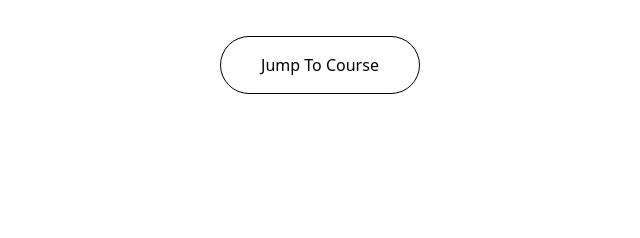
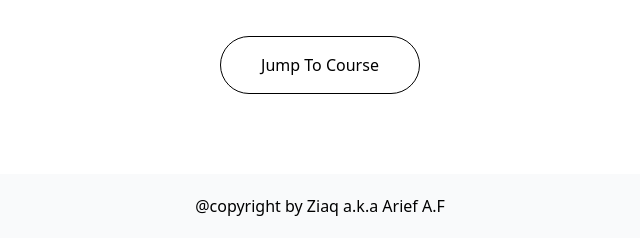
Before and after one commit to Arief-af/ziaqEdu_native, a PHP site: page /app/View/pages/index.php in a window 1280 px wide. Shown: the part 724-962 px from the top of the page, without its empty margins (320-960 px from the left). Before the commit the page ends 818 px from the top, so only its background shows below. Run offline with PHP 8.4, Linux system fonts and the light colour scheme; the template is opened without the code that fills it, so the values that code supplies are empty; some libraries are stand-ins or nearby versions.

Commit message:
feat(footer): add footer

```diff
--- /dev/null
+++ b/app/View/components/footer.php
@@ -0,0 +1,3 @@
+<section class="flex text-black py-5 px-10 justify-center">
+    @copyright by Ziaq a.k.a Arief A.F
+</section>
--- a/app/View/pages/index.php
+++ b/app/View/pages/index.php
@@ -14,10 +14,13 @@
         <header>
             <?php include __DIR__ . "/../components/navbar.php" ?>
         </header>
-        <main>
+        <main class="mb-10">
             <?php include __DIR__ . "/../components/hero.php" ?>
         </main>
     </main>
+    <footer class="w-full bg-gray-50">
+        <?php include __DIR__ . "/../components/footer.php" ?>
+    </footer>
 </body>
 
 </html>
```
